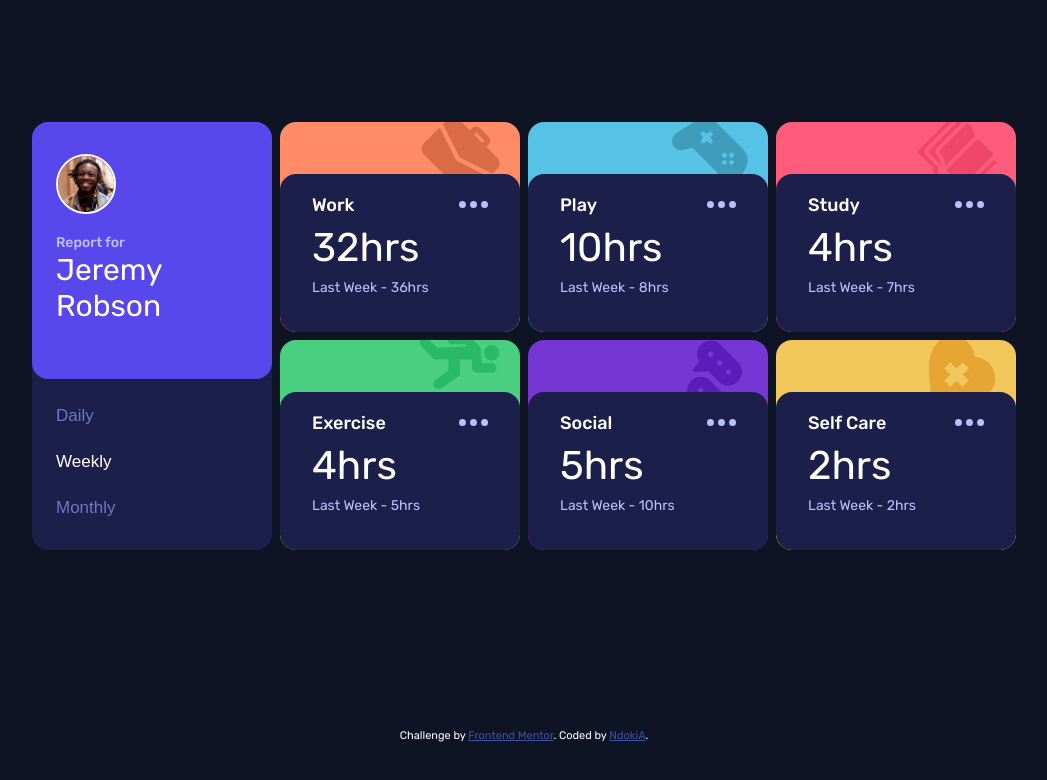
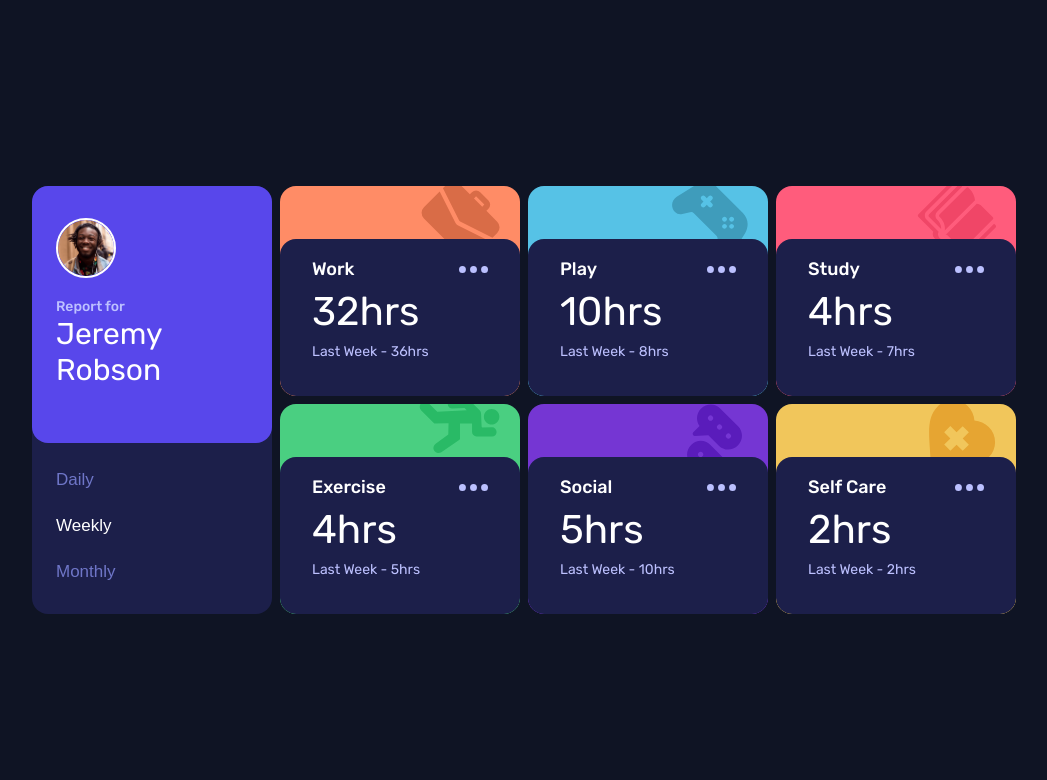
Before and after one commit to NdokiA/Frontend-Mentor-Time-Track, a plain HTML site: page index.html in a window 1280 px wide. Shown: the whole page, without its empty margins (116-1163 px from the left). Drawn offline with Linux system fonts and the light colour scheme.

Commit message:
slight change

```diff
--- a/index.html
+++ b/index.html
@@ -15,10 +15,6 @@
   <link rel="stylesheet" href="styles.css">
   <script src = "scripts.js" defer ></script>
   <!-- Feel free to remove these styles or customise in your own stylesheet 👍 -->
-  <style>
-    .attribution { font-size: 11px; text-align: center; color: white; }
-    .attribution a { color: hsl(228, 45%, 44%); }
-  </style>
 </head>
 <body>
 
@@ -112,10 +108,5 @@
       </div>
     </div>
   </main>
-
-  <div class="attribution">
-    Challenge by <a href="https://www.frontendmentor.io?ref=challenge" target="_blank">Frontend Mentor</a>.
-    Coded by <a href="#">NdokiA</a>.
-  </div>
 </body>
 </html>
```
